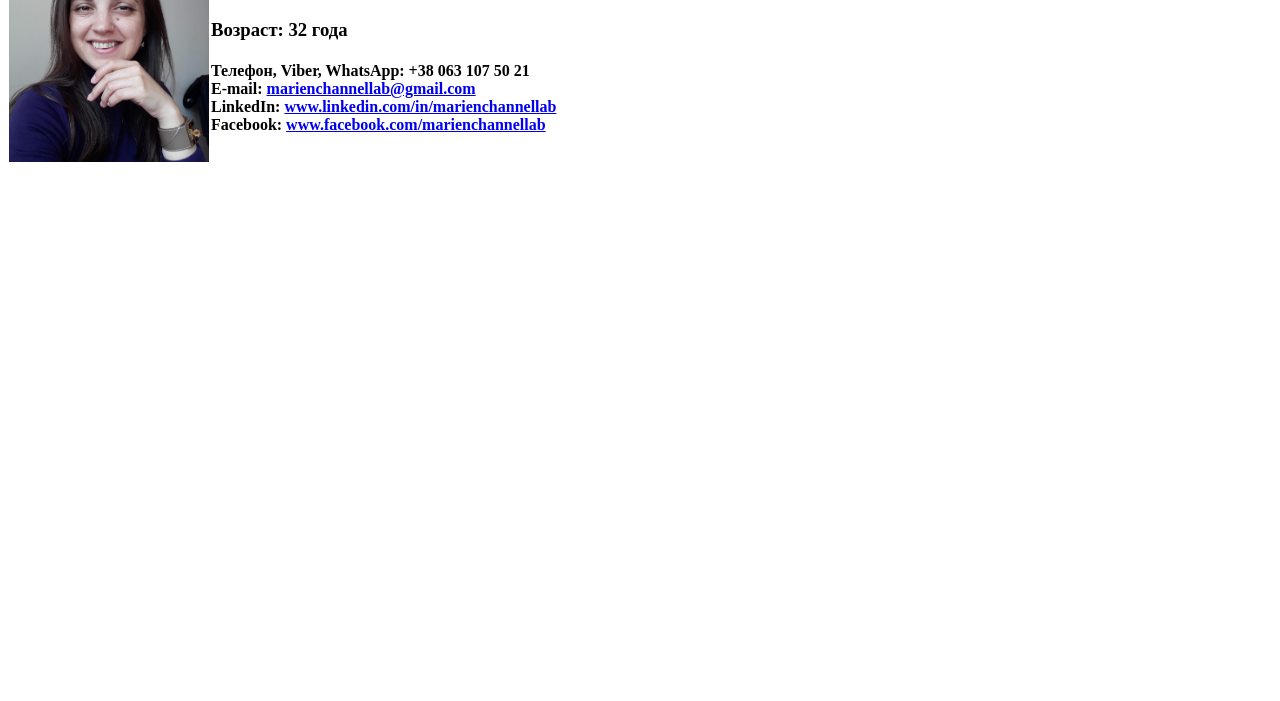
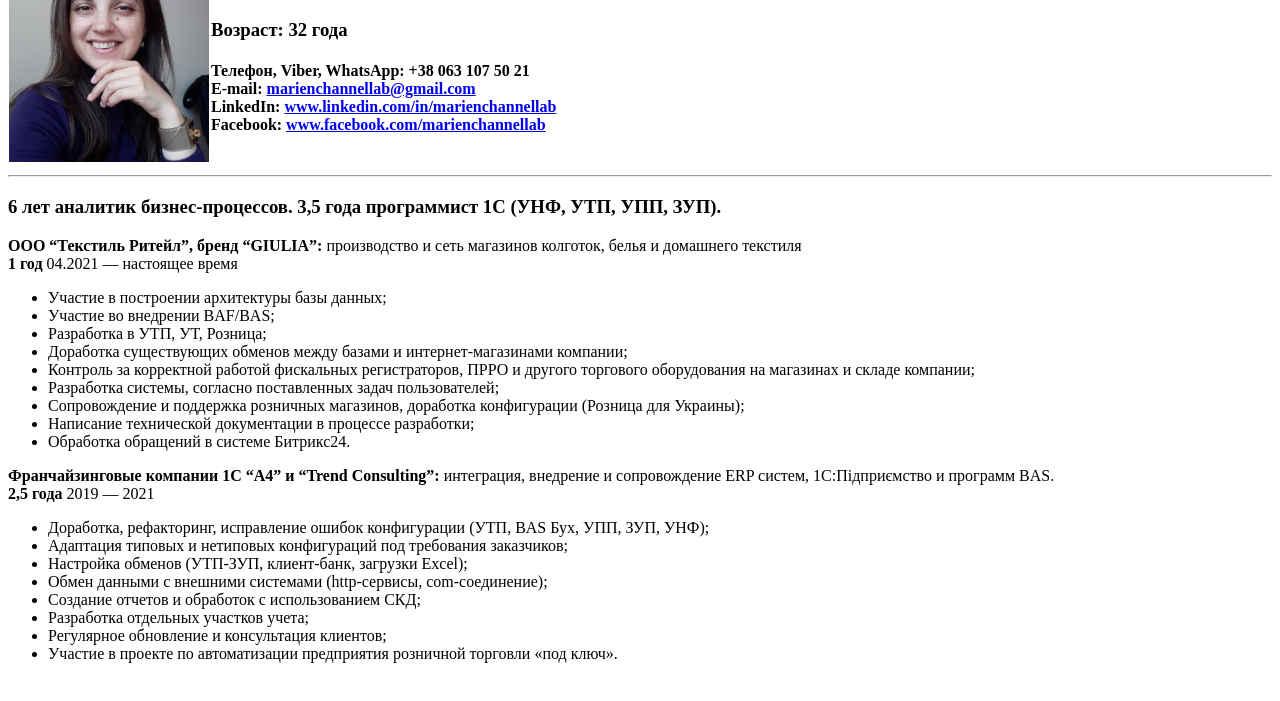
Before and after one commit to marienchannellab/HTML, a plain HTML site: page index.html in a window 1280 px wide. Shown: the part 81-782 px from the top of the page. Drawn offline with Linux system fonts and the light colour scheme.

Commit message:
added last job

```diff
--- a/index.html
+++ b/index.html
@@ -1,11 +1,13 @@
 <!DOCTYPE html>
 <html lang="en">
+
 <head>
     <meta charset="UTF-8">
     <meta http-equiv="X-UA-Compatible" content="IE=edge">
     <meta name="viewport" content="width=device-width, initial-scale=1.0">
     <title>CV</title>
 </head>
+
 <body>
 
 
@@ -19,11 +21,55 @@
                 <h3>Возраст: 32 года</h3>
                 <h4>Телефон, Viber, WhatsApp: +38 063 107 50 21 <br>
                     E-mail: <a href="marienchannellab@gmail.com">marienchannellab@gmail.com</a><br>
-               LinkedIn: <a href="www.linkedin.com/in/marienchannellab">www.linkedin.com/in/marienchannellab</a><br>
+                    LinkedIn: <a
+                        href="www.linkedin.com/in/marienchannellab">www.linkedin.com/in/marienchannellab</a><br>
                     Facebook: <a href="www.facebook.com/marienchannellab">www.facebook.com/marienchannellab</a>
                 </h4>
             </td>
         </tr>
     </table>
+    <hr>
+    <h3> <b>6 лет</b> аналитик бизнес-процессов. <b>3,5 года</b> программист 1С (УНФ, УТП, УПП, ЗУП).</h3>
+
+    <div>
+        <p>
+            <b>ООО “Текстиль Ритейл”, бренд “GIULIA”:</b> производство и сеть магазинов колготок, белья и домашнего
+            текстиля
+            <br>
+            <b>1 год</b> 04.2021 — настоящее время
+        </p>
+        <ul>
+            <li>Участие в построении архитектуры базы данных;</li>
+            <li>Участие во внедрении BAF/BAS;</li>
+            <li>Разработка в УТП, УТ, Розница;</li>
+            <li>Доработка существующих обменов между базами и интернет-магазинами компании; </li>
+            <li>Контроль за корректной работой фискальных регистраторов, ПРРО и другого торгового оборудования на
+                магазинах и складе компании;</li>
+            <li>Разработка системы, согласно поставленных задач пользователей;</li>
+            <li>Сопровождение и поддержка розничных магазинов, доработка конфигурации (Розница для Украины);</li>
+            <li>Написание технической документации в процессе разработки;</li>
+            <li>Обработка обращений в системе Битрикс24.</li>
+        </ul>
+    </div>
+
+    <div>
+        <p>
+            <b>Франчайзинговые компании 1С “А4” и “Trend Consulting”: </b> интеграция, внедрение и сопровождение ERP систем, 1С:Підприємство и программ BAS.
+            <br>
+            <b>2,5 года</b> 2019 — 2021
+        </p>
+        <ul>
+            <li>Доработка, рефакторинг, исправление ошибок конфигурации (УТП, BAS Бух, УПП, ЗУП, УНФ);</li>
+            <li>Адаптация типовых и нетиповых конфигураций под требования заказчиков;</li>
+            <li>Настройка обменов (УТП-ЗУП, клиент-банк, загрузки Excel);</li>
+            <li>Обмен данными с внешними системами (http-сервисы, com-соединение);</li>
+            <li>Создание отчетов и обработок с использованием СКД;</li>
+            <li>Разработка отдельных участков учета;</li>
+            <li>Регулярное обновление и консультация клиентов;</li>
+            <li>Участие в проекте по автоматизации предприятия розничной торговли «под ключ».</li>
+        </ul>
+    </div>
+
 </body>
+
 </html>
```
Lines whose indentation alone changed are shown as unchanged.
